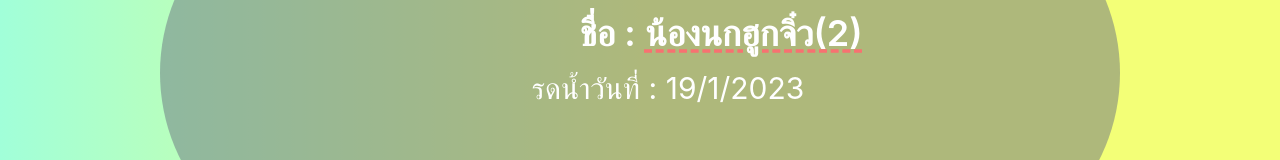
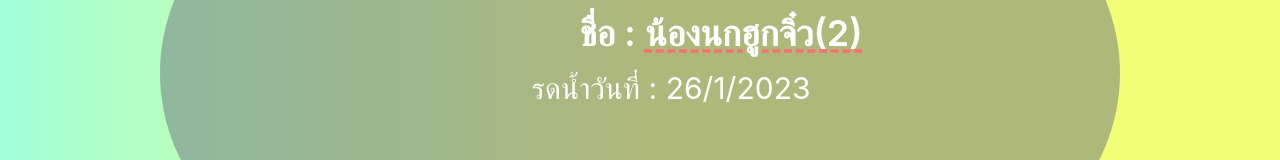
Before and after one commit to ChuBu0012/Watering_Cactus, a React (Create React App) app: page / in a window 1280 px wide. Shown: the part 279-439 px from the top of the page. Built offline with nearby package versions, Linux system fonts and the light colour scheme.

Commit message:
Update tree.js

```diff
--- a/src/tree.js
+++ b/src/tree.js
@@ -5,14 +5,14 @@
           Date: 0,
           Month: 0,
           name: "น้องขนแมว",
-          water: "21/1/2023",
+          water: "28/1/2023",
         },
         {
           id: 3,
           Date: 0,
           Month: 0,
           name: "น้องขนแมวจิ๋ว",
-          water: "22/1/2023",
+          water: "29/1/2023",
         },
 
         {
@@ -20,14 +20,14 @@
           Date: 0,
           Month: 0,
           name: "น้องหยดน้ำ(2)",
-          water: "21/1/2023",
+          water: "27/1/2023",
         },
         {
           id: 8,
           Date: 0,
           Month: 0,
           name: "น้องมะพร้าว",
-          water: "21/1/2023",
+          water: "27/1/2023",
         },
 
         {
@@ -35,14 +35,14 @@
           Date: 0,
           Month: 0,
           name: "น้องนกฮูกจิ๋ว(2)",
-          water: "19/1/2023",
+          water: "26/1/2023",
         },
         {
           id: 11,
           Date: 0,
           Month: 0,
           name: "น้องกระรอก",
-          water: "21/1/2023",
+          water: "28/1/2023",
         },
 
         {
@@ -50,7 +50,7 @@
           Date: 0,
           Month: 0,
           name: "น้องโบ๊ท",
-          water: "21/1/2023",
+          water: "28/1/2023",
         },
 
         {
@@ -58,97 +58,97 @@
           Date: 0,
           Month: 0,
           name: "น้องปุกปุย",
-          water: "21/1/2023",
+          water: "28/1/2023",
         },
         {
           id: 14,
           Date: 0,
           Month: 0,
           name: "เขียวอ่อน",
-          water: "24/1/2023",
+          water: "31/1/2023",
         },
         {
           id: 16,
           Date: 0,
           Month: 0,
           name: "เขียวเข้ม",
-          water: "24/1/2023",
+          water: "31/1/2023",
         },
         {
           id: 15,
           Date: 0,
           Month: 0,
           name: "น้องยิม(2)",
-          water: "24/1/2023",
+          water: "31/1/2023",
         },
         {
           id: 18,
           Date: 0,
           Month: 0,
           name: "น้องด่าง",
-          water: "24/1/2023",
+          water: "31/1/2023",
         },
         {
           id: 19,
           Date: 0,
           Month: 0,
           name: "น้องหัวตั้ง",
-          water: "19/1/2023",
+          water: "26/1/2023",
         },
         {
           id: 20,
           Date: 0,
           Month: 0,
           name: "น้องหัวสั้น",
-          water: "24/1/2023",
+          water: "31/1/2023",
         },
         {
           id:21,
           Date:0,
           name:"น้องแพนด้าาา",
-          water:'22/1/2023',
+          water:'29/1/2023',
         },
         {
           id:22,
           Date:0,
           name:"น้องสน",
-          water:'22/1/2023',
+          water:'29/1/2023',
         },
         {
           id:23,
           Date:0,
           name:"น้องบัว",
-          water:'22/1/2023',
+          water:'29/1/2023',
         },
         {
           id:24,
           Date:0,
           name:"น้องกุหลาบ",
-          water:'22/1/2023',
+          water:'29/1/2023',
         },
         {
           id:27,
           Date:0,
           name:"น้องแอสโตร(4)",
-          water:'24/1/2023',
+          water:'31/1/2023',
         },
         {
           id:29,
           Date:0,
           name:"น้องขนแกะ(2)",
-          water:'22/1/2023',
+          water:'29/1/2023',
         },
         {
           id:32,
           Date:0,
           name:"น้องคนเล็กมาก",
-          water:'24/1/2023',
+          water:'31/1/2023',
         },
         {
           id:34,
           Date:0,
           name:"ลูกๆน้องก๊าบก๊าบ",
-          water:'19/1/2023',
+          water:'26/1/2023',
         },
       ];
 export default tree
```
